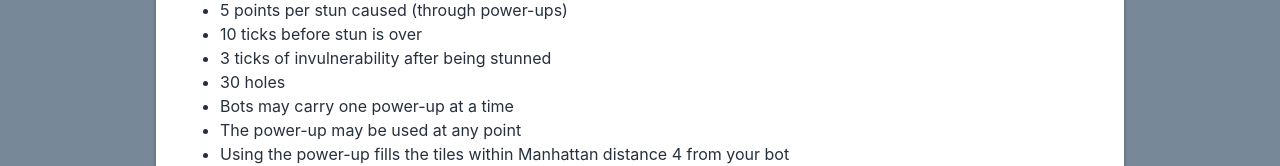
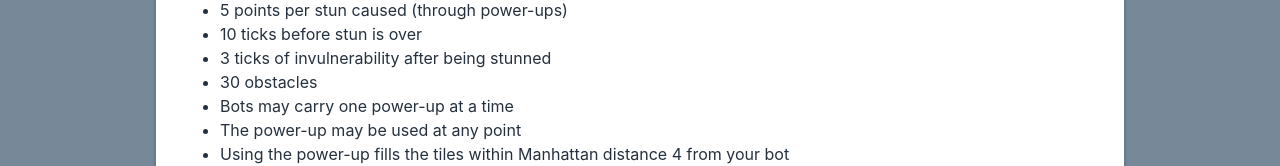
Before and after one commit to cygni/paintbot-webclient, a React (Create React App) app: page /about in a window 1280 px wide. Shown: the part 495-661 px from the top of the page. Built offline with nearby package versions, Linux system fonts and the light colour scheme; no server answers; a web font is replaced by a local one.

Commit message:
Rename "holes" to "obstacles"

```diff
--- a/src/about/AboutScreen.tsx
+++ b/src/about/AboutScreen.tsx
@@ -32,7 +32,7 @@ export default function AboutScreen() {
           <li>5 points per stun caused (through power-ups)</li>
           <li>10 ticks before stun is over</li>
           <li>3 ticks of invulnerability after being stunned</li>
-          <li>30 holes</li>
+          <li>30 obstacles</li>
           <li>Bots may carry one power-up at a time</li>
           <li>The power-up may be used at any point</li>
           <li>Using the power-up fills the tiles within Manhattan distance 4 from your bot</li>
```
